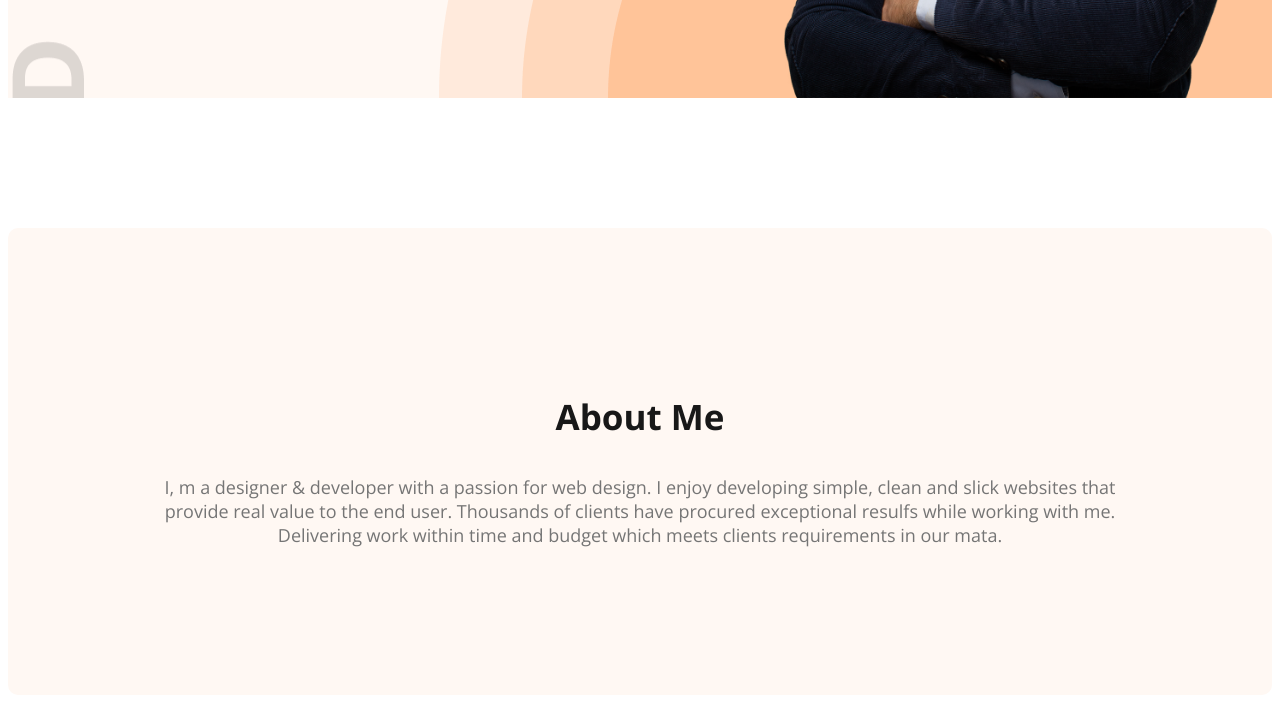
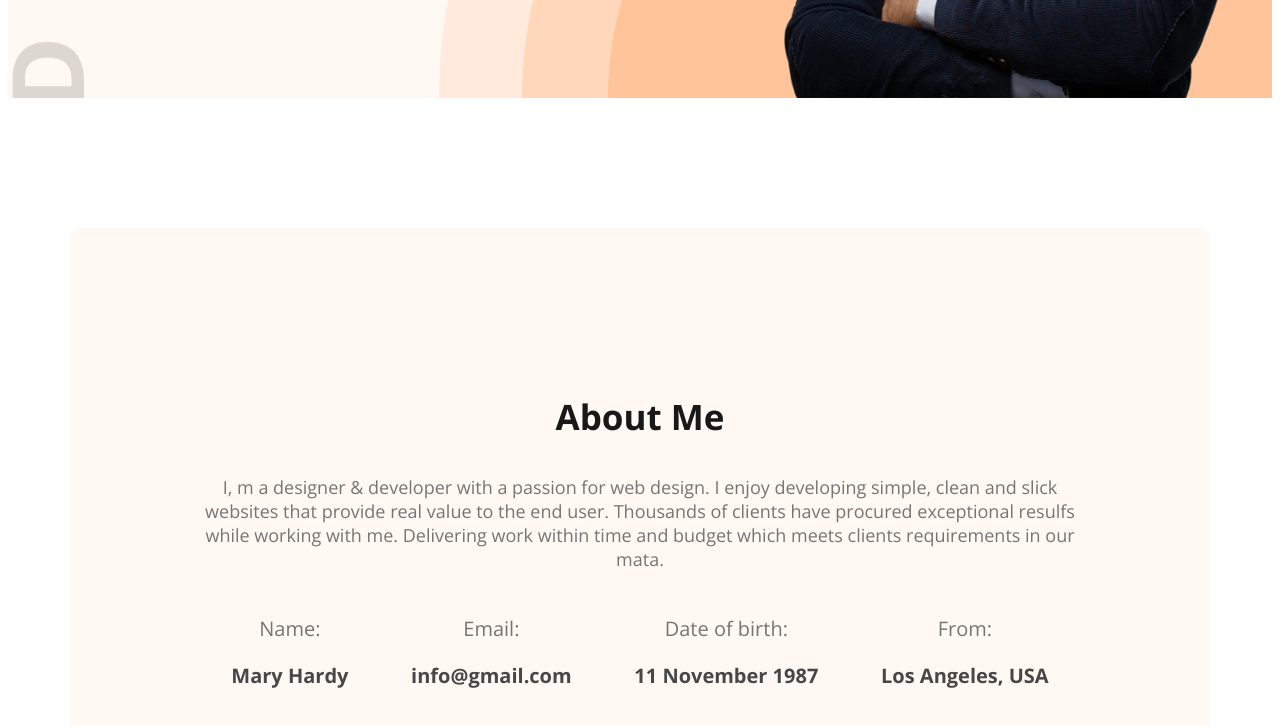
Before and after one commit to zakiasuma96/zsdeveloper-portfolio, a plain HTML site: page index.html in a window 1280 px wide. Shown: the part 670-1396 px from the top of the page. Drawn offline with nearby package versions, Linux system fonts and the light colour scheme.

Commit message:
about section added

```diff
--- a/index.html
+++ b/index.html
@@ -54,7 +54,34 @@
     <section class="about">
       <h3 class="section-title">About Me</h3>
       <p class="section-description">I, m a designer & developer with a passion for web design. I enjoy developing simple, clean and slick websites that provide real value to the end user. Thousands of clients have procured exceptional resulfs while working with me. Delivering work within time and budget which meets clients requirements in our mata.</p>
+
+      <div class="about-info-container">
+        <!-- .about-info*4>h4.info-title+p.info-description -->
+
+        <div class="about-info">
+          <h4 class="info-title">Name:
+             </h4>
+          <p class="info-description">Mary Hardy</p>
+        </div>
+
+        <div class="about-info">
+          <h4 class="info-title">Email:
+          </h4>
+          <p class="info-description">info@gmail.com</p>
+        </div>
+        <div class="about-info">
+          <h4 class="info-title">Date of birth:
+            </h4>
+          <p class="info-description">11 November 1987</p>
+        </div>
+        <div class="about-info">
+          <h4 class="info-title">From:
+            </h4>
+          <p class="info-description">Los Angeles, USA</p>
+        </div>
+      </div>
     </section>
+
   </main>
 
   <footer>
--- a/styles/portfolio.css
+++ b/styles/portfolio.css
@@ -138,6 +138,11 @@ nav a{
 
 /* main section styles */
 
+main{
+ max-width: 1140px;
+  margin: 0 auto;
+}
+
 /* about section styles */
 
 .about{
@@ -145,5 +150,31 @@ nav a{
   border-radius: 10px;
   background: #FFF8F3;
   margin: 130px 0;
+  text-align: center;
 
 }
+
+.about-info-container{
+  display: flex;
+  justify-content: space-around;
+}
+
+.about-info{
+  text-align: center;
+}
+
+.info-title{
+  color:  #757575;
+  text-align: center;
+  font-size: 20px;
+  font-weight: 400;
+  margin-bottom: 10px;
+}
+
+.info-description{
+  color:#474747;
+  font-size: 20px;
+  font-weight: 700;
+
+
+}
```
